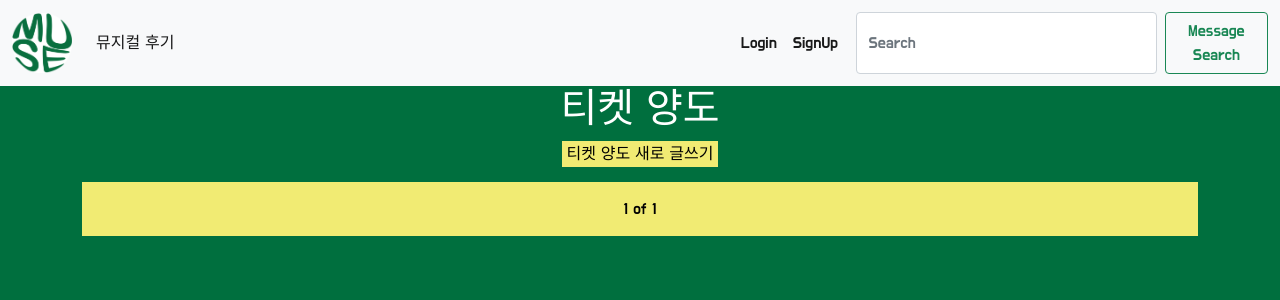
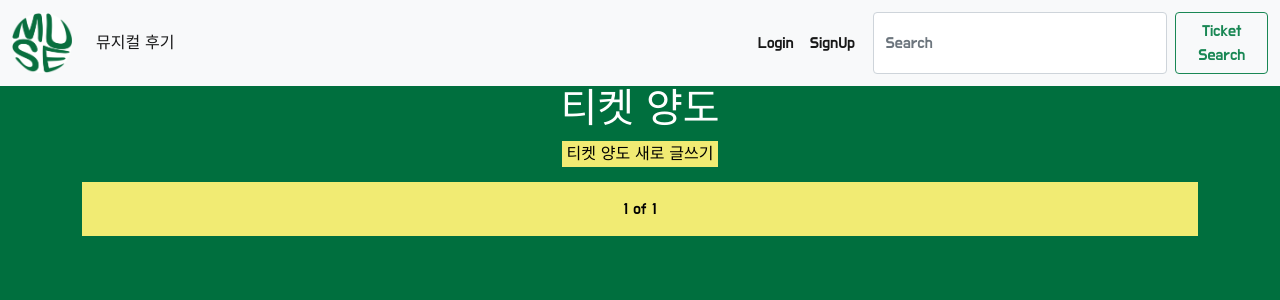
Before and after one commit to hildakim/muse, a Django app: page /ticket/ in a window 1280 px wide. Shown: the top 300 px of the page. Run offline with Django 3.2, Linux system fonts and the light colour scheme; data that the repository does not hold is empty.

Commit message:
final fix

```diff
--- a/messenger/forms.py
+++ b/messenger/forms.py
@@ -4,4 +4,4 @@ from .models import Message
 class MessageForm(forms.ModelForm):
     class Meta:
         model = Message
-        fields = ['title','sender','receiver','body']
+        fields = ['title','receiver','body']
--- a/messenger/urls.py
+++ b/messenger/urls.py
@@ -10,5 +10,4 @@ urlpatterns = [
     path('send_m/', send_m, name = "send_m"),
     path('received_m/', receive_m, name = "received_m"),
     path('delete_m/<str:id>', delete_m, name = "delete_m"),
-    path('search', search, name = 'search'),
 ]
--- a/muse/templates/base.html
+++ b/muse/templates/base.html
@@ -92,10 +92,10 @@
         </ul>
         </span>
 
-        <form class="d-flex" action="{% url 'messenger:search' %}" method="post">
+        <form class="d-flex" action="{% url 'ticket:search' %}" method="post">
           {% csrf_token %}
         <input class="form-control me-2" type="search" placeholder="Search" aria-label="Search" name="q" value="{{q}}">
-        <button class="btn btn-outline-success" type="submit">Message Search</button>
+        <button class="btn btn-outline-success" type="submit">Ticket Search</button>
       </form>
       </div>
     </div>
--- a/ticket/models.py
+++ b/ticket/models.py
@@ -16,5 +16,6 @@ class Ticket(models.Model):
 
     def __str__(self):
         return self.ticket
+
     def summary(self):
         return self.contents[:100]
--- a/ticket/templates/ticket_detail.html
+++ b/ticket/templates/ticket_detail.html
@@ -6,7 +6,6 @@
         body {
             font-family: 'Alfa Slab One', 'Do Hyeon';
             color: white;
-            font-size: 20px;
         }
         hr {
             color: black;
@@ -42,7 +41,7 @@
     </div>
 
     <div class="body">
-        <div id="data"> by. {{data.writer}}<br><br>
+        <div id="data"> by. {{data.author}}<br><br>
             {{data.contents | linebreaks}}
 
         {% if data.image %}
--- a/ticket/templates/ticket_home.html
+++ b/ticket/templates/ticket_home.html
@@ -54,7 +54,7 @@
 
                 <h5 class="card-title"><b>{{content.ticket}}</b></h5>
                 <br>
-                <small class="card-title">by. {{content.writer}}</small><br>
+                <small class="card-title">by. {{content.author}}</small><br>
                 <p class="card-text"></p>{{content.summary | linebreaks}}</p>
 
                 <div class="allreview-box">
--- a/ticket/urls.py
+++ b/ticket/urls.py
@@ -6,8 +6,9 @@ app_name = "ticket"
 
 urlpatterns = [
     path('', ticket, name="ticket"),
-    path('<str:id>', detail, name="ticket_detail"),
+    path('<int:id>', detail, name="ticket_detail"),
     path('new/', new, name="ticket_new"),
-    path('edit/<str:id>', edit, name="ticket_edit"),
-    path('delete/<str:id>', delete, name="ticket_delete"),
+    path('edit/<int:id>', edit, name="ticket_edit"),
+    path('delete/<int:id>', delete, name="ticket_delete"),
+    path('search', search, name = 'search'),
 ]
--- a/ticket/views.py
+++ b/ticket/views.py
@@ -1,6 +1,7 @@
 from django.shortcuts import render, redirect, get_object_or_404
 from django.utils import timezone
 from django.core.paginator import Paginator
+from django.db.models import Q
 from .models import Ticket
 from .forms import TicketForm
 
@@ -63,3 +64,13 @@ def messenger(request, id):
             ticket.date = timezone.now()
             ticket.save()
         return redirect('ticket:ticket_detail', ticket.id)
+
+def search(request):
+    tickets = Ticket.objects.all().order_by('-id')
+    q = request.POST.get('q', "")
+
+    if q:
+        tickets = tickets.filter(ticket__icontains=q)
+        return render(request, 'search.html', {'tickets' : tickets, 'q' : q})
+    else:
+        return render(request, 'search.html')
--- a/user/forms.py
+++ b/user/forms.py
@@ -21,7 +21,7 @@ class CustomSignupForm(SignupForm):
 class CustomCsUserChangeForm(UserChangeForm):
     password = None
     username = forms.CharField(label='아이디', widget=forms.TextInput(attrs={'readonly':'readonly'}))
-    email = forms.EmailField(label='이메일')
+    email = forms.EmailField(label='이메일', required=False)
     nickname = forms.CharField(label='닉네임')
     birth = forms.DateField(label='생년월일', widget=DateInput())
 
```
Also changed, not shown: messenger/templates/search.html (deleted, +0 -24 lines), messenger/views.py (+1 -10 lines), ticket/forms.py (+6 -1 lines), ticket/templates/search.html (added, +42 -0 lines).
